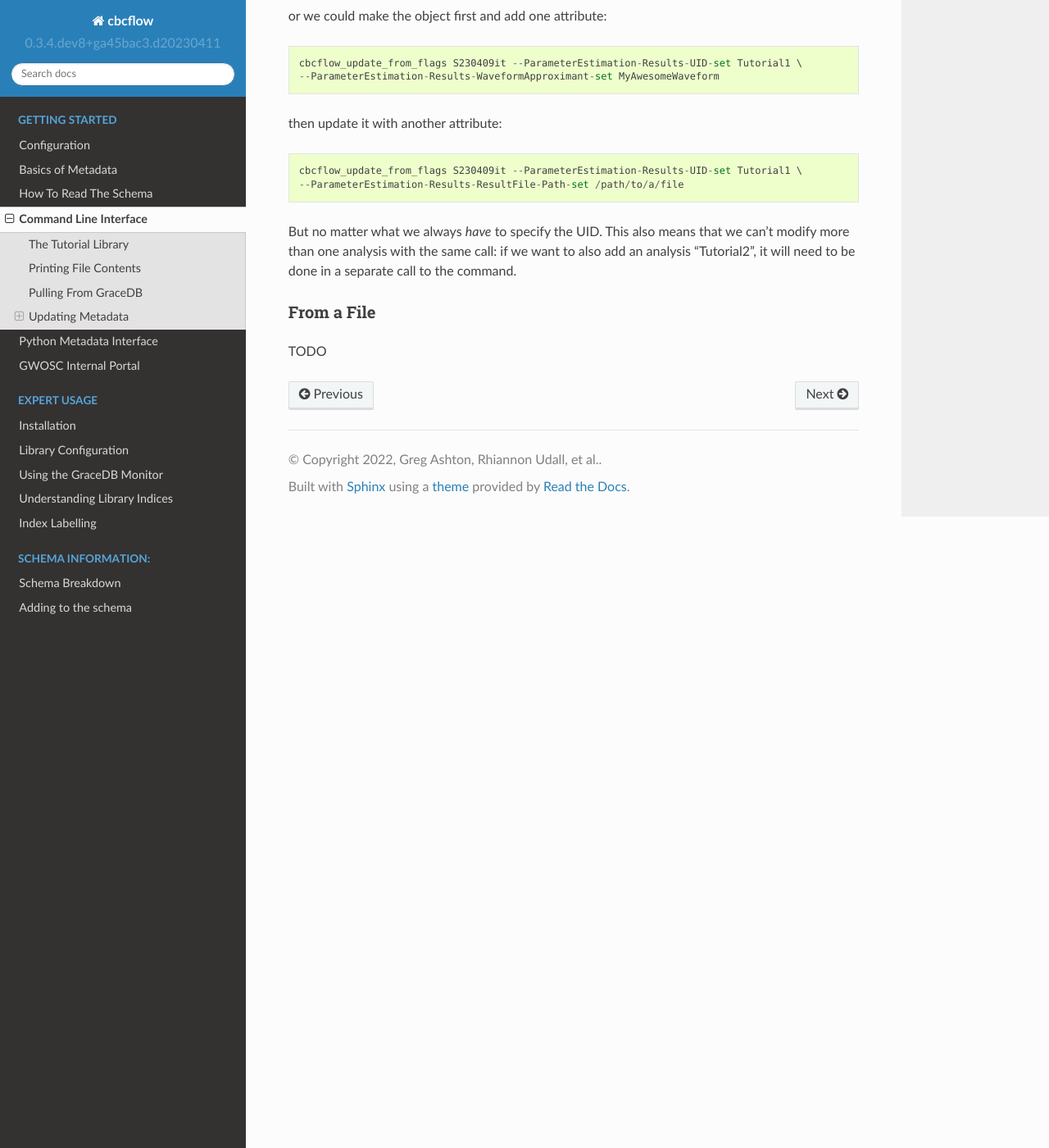
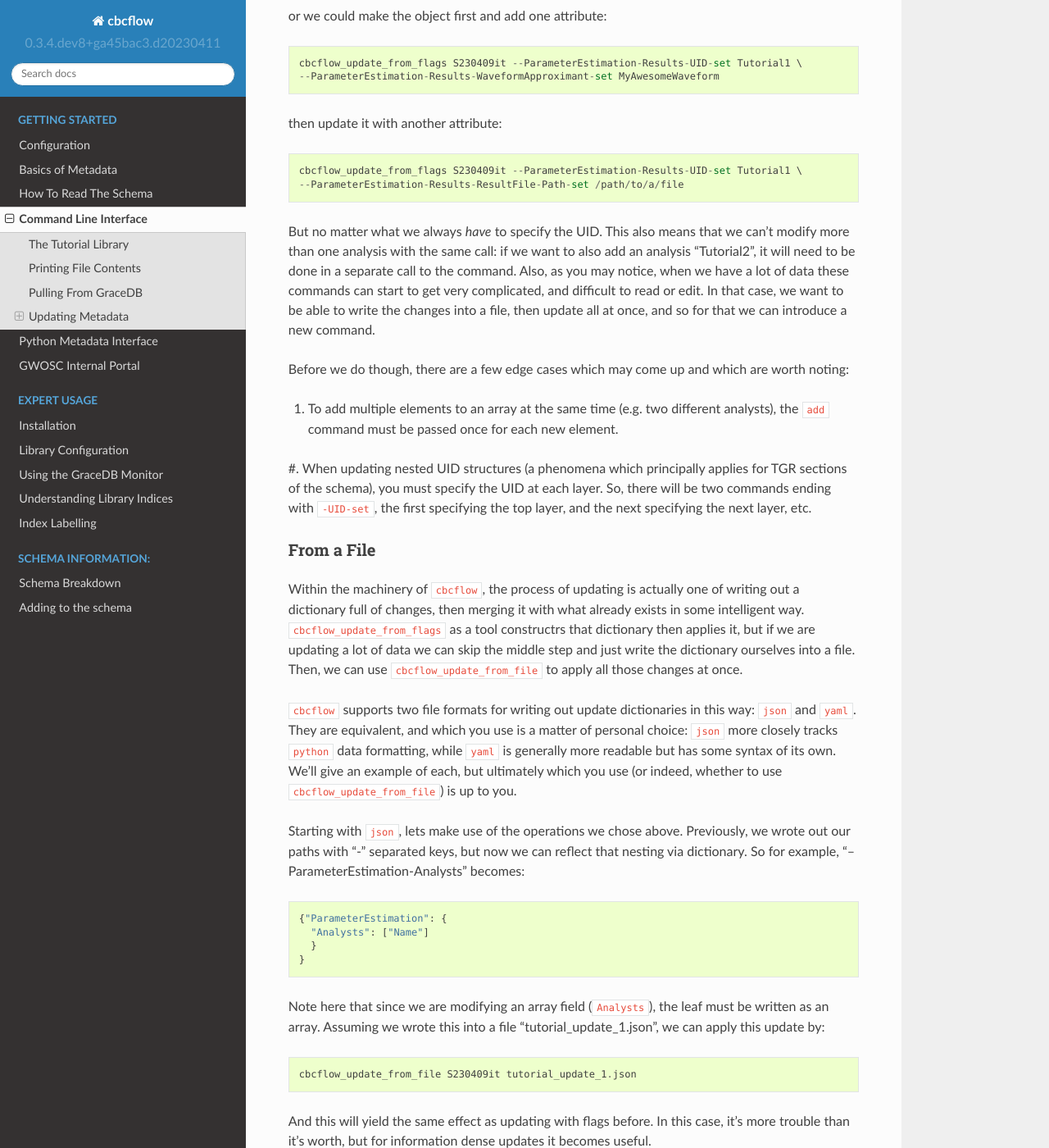
Before and after one commit to Rhiannon-Udall/cbcflow, a Sphinx documentation site: the page built from docs/source/updating-metadata-from-the-command-line.rst, in a window 1280 px wide and 1400 px high, scrolled down 4085 px. Shown: the whole window at 82% size. Built offline with Sphinx 7.4.7 and the Read the Docs theme 2.0.0, drawn with Linux system fonts in a browser that asks for light colours; some of the changed text lies outside the part shown.

Commit message:
Expanding on update_from_file

```diff
--- a/docs/source/updating-metadata-from-the-command-line.rst
+++ b/docs/source/updating-metadata-from-the-command-line.rst
@@ -180,8 +180,92 @@
 But no matter what we always *have* to specify the UID.
 This also means that we can't modify more than one analysis with the same call:
 if we want to also add an analysis "Tutorial2", it will need to be done in a separate call to the command.
+Also, as you may notice, when we have a lot of data these commands can start to get very complicated, and difficult to read or edit.
+In that case, we want to be able to write the changes into a file, then update all at once, and so for that we can introduce a new command.
+
+Before we do though, there are a few edge cases which may come up and which are worth noting:
+
+#. To add multiple elements to an array at the same time (e.g. two different analysts), the ``add`` command must be passed once for each new element.
+#. When updating nested UID structures (a phenomena which principally applies for TGR sections of the schema), you must specify the UID at each layer.
+So, there will be two commands ending with ``-UID-set``, the first specifying the top layer, and the next specifying the next layer, etc.
 
 From a File
 ^^^^^^^^^^^
 
-TODO
+Within the machinery of ``cbcflow``, the process of updating is actually one of writing out a dictionary full of changes,
+then merging it with what already exists in some intelligent way.
+``cbcflow_update_from_flags`` as a tool constructrs that dictionary then applies it,
+but if we are updating a lot of data we can skip the middle step and just write the dictionary ourselves into a file.
+Then, we can use ``cbcflow_update_from_file`` to apply all those changes at once.
+
+``cbcflow`` supports two file formats for writing out update dictionaries in this way: ``json`` and ``yaml``.
+They are equivalent, and which you use is a matter of personal choice: ``json`` more closely tracks ``python`` data formatting,
+while ``yaml`` is generally more readable but has some syntax of its own.
+We'll give an example of each, but ultimately which you use (or indeed, whether to use ``cbcflow_update_from_file``) is up to you.
+
+Starting with ``json``, lets make use of the operations we chose above.
+Previously, we wrote out our paths with "-" separated keys, but now we can reflect that nesting via dictionary.
+So for example, "--ParameterEstimation-Analysts" becomes:
+
+.. code-block::
+
+  {"ParameterEstimation": {
+    "Analysts": ["Name"]
+    }
+  }
+
+Note here that since we are modifying an array field (``Analysts``), the leaf must be written as an array.
+Assuming we wrote this into a file "tutorial_update_1.json", we can apply this update by:
+
+.. code-block::
+
+  cbcflow_update_from_file S230409it tutorial_update_1.json
+
+And this will yield the same effect as updating with flags before.
+In this case, it's more trouble than it's worth, but for information dense updates it becomes useful.
+
+To write out the ``UID`` specified situation, things are now a little cleaner.
+We can write this as:
+
+.. code-block::
+
+  {"ParameterEstimation":{
+    "Results":[
+        {
+          "UID":"Tutorial1",
+          "WaveformApproximant": "MyAwesomeWaveform",
+          "ResultFile":{
+            "Path" : /path/to/a/file
+          }
+        }
+      ]
+    }
+  }
+
+Here the connection between the ``UID`` field and the others is very clear - each element in the list has exactly one ``UID`` to distinguish it.
+
+Now, one may notice that this is an annoyingly large number of brackets.
+``yaml`` files help with that, at the cost of having some extra syntax to learn.
+We'll leave that off, and simply say that the equivalent ``yaml``s to the above are:
+
+.. code-block::
+
+  ParameterEstimation:
+    Analysts:
+    - Name
+
+.. code-block::
+
+  ParameterEstimation
+    Results
+    - UID: Tutorial1
+      WaveformApproximant: MyAwesomeWaveform
+      ResultFile:
+      - Path: /path/to/a/file
+
+These can be applied by the same command.
+
+Finally, one may notice one last detail: how can we remove array elements with this?
+For this we can write a negative image file.
+When applied with the extra flag ``--removal-file``, any element in the array will be removed instead of being added.
+So, applying the first file above will *remove* the analyst with "Name", instead of adding them.
```
